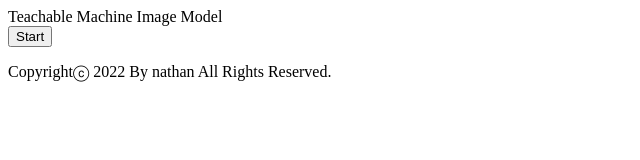
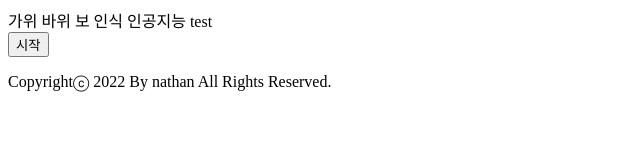
Before and after one commit to Dominicus0830/dominischoolwork.github.io, a plain HTML site: page index.html in a window 1280 px wide. Shown: the whole page, without its empty margins (0-640 px from the left). Drawn offline with Linux system fonts and the light colour scheme.

Commit message:
Update index.html

```diff
--- a/index.html
+++ b/index.html
@@ -1,8 +1,8 @@
 <!DOCTYPE html>
 <html>
 	<body>
-		<div>Teachable Machine Image Model</div>
-<button type="button" onclick="init()">Start</button>
+		<div>가위 바위 보 인식 인공지능 test</div>
+<button type="button" onclick="init()">시작</button>
 <div id="webcam-container"></div>
 <div id="label-container"></div>
 <script src="https://cdn.jsdelivr.net/npm/@tensorflow/tfjs@1.3.1/dist/tf.min.js"></script>
```
